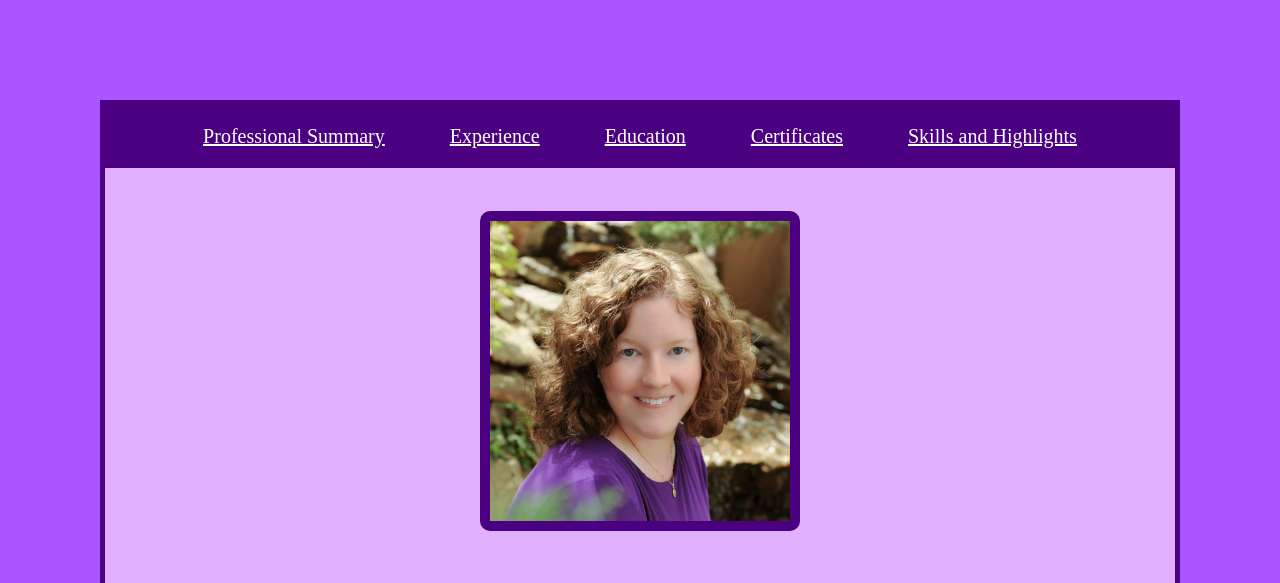
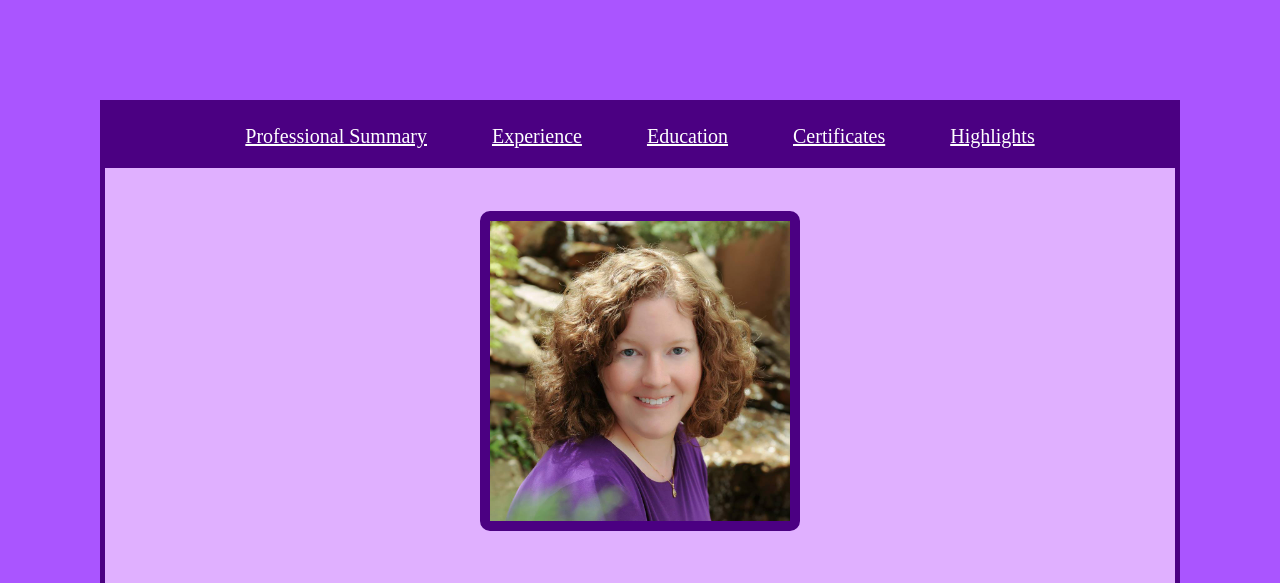
Before and after one commit to cwvcallico/cwvcallico.github.io, a plain HTML site: page index.html in a window 1280 px wide. Shown: the top 583 px of the page. Drawn offline with Linux system fonts and the light colour scheme.

Commit message:
Update index.html

```diff
--- a/index.html
+++ b/index.html
@@ -12,7 +12,7 @@
         <li><a href="cwvcallico.github.io/expindex.html" target="blank">Experience</a></li>
         <li><a href="#" target="blank">Education</a></li>
         <li><a href="#" target="blank">Certificates</a></li>
-        <li><a href="#" target="blank">Skills and Highlights</a></li>
+        <li><a href="#" target="blank">Highlights</a></li>
       </ul>
     </nav>
   </header>
```
